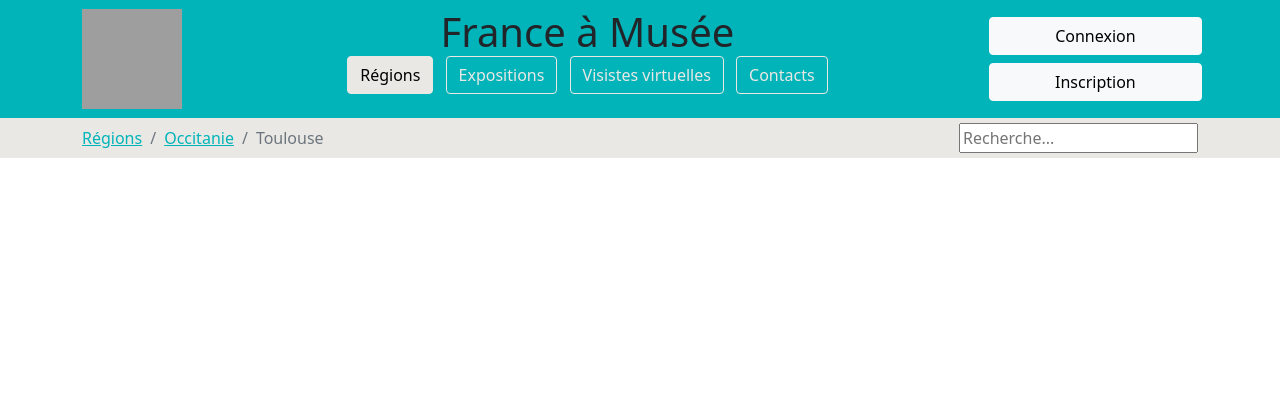
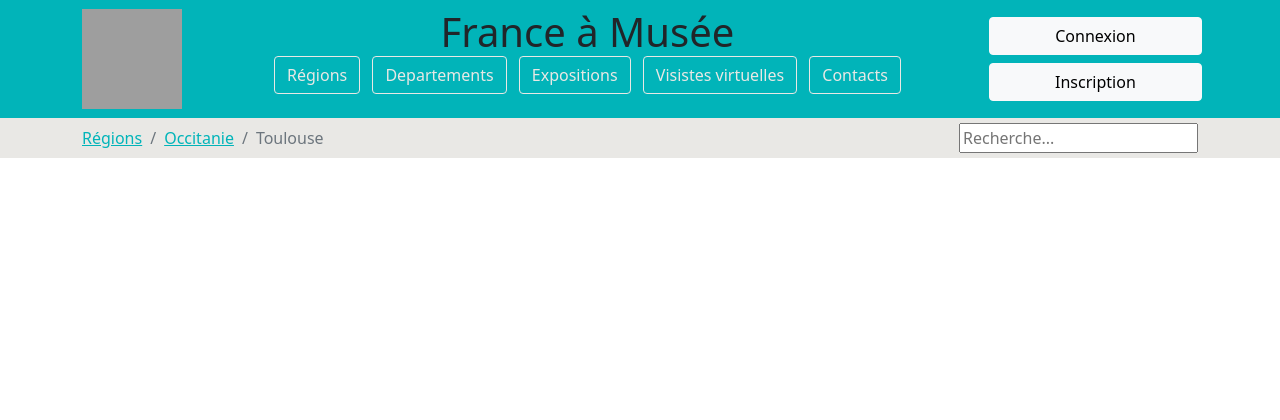
Before and after one commit to Chrissdroid/studious-fiesta, a PHP site: page /departement.php in a window 1280 px wide. Shown: the top 420 px of the page. Run offline with PHP 8.4, Linux system fonts and the light colour scheme; data that the repository does not hold is empty; grey boxes are pictures that could not be loaded.

Commit message:
pull PatDepartement

```diff
--- a/public/musees.php
+++ b/public/musees.php
@@ -36,7 +36,6 @@
                 <?php
                     };
         ?>
-
         <?php require '../src/includes/footer.php'; ?>
     </body>
 
--- a/src/includes/header.php
+++ b/src/includes/header.php
@@ -7,10 +7,11 @@
                 <div class="text-center">
                     <span class="h1">France à Musée</span>
                     <ul class="list-inline">
-                        <li class="list-inline-item"><a class="btn btn-outline-secondary active" href="">Régions</a></li>
-                        <li class="list-inline-item"><a class="btn btn-outline-secondary" href="">Expositions</a></li>
-                        <li class="list-inline-item"><a class="btn btn-outline-secondary" href="">Visistes virtuelles</a></li>
-                        <li class="list-inline-item"><a class="btn btn-outline-secondary" href="">Contacts</a></li>
+                        <li class="list-inline-item"><a class="btn btn-outline-secondary" href="./regions.php">Régions</a></li>
+                        <li class="list-inline-item"><a class="btn btn-outline-secondary" href="./departement.php">Departements</a></li>
+                        <li class="list-inline-item"><a class="btn btn-outline-secondary" href="./expositions.php">Expositions</a></li>
+                        <li class="list-inline-item"><a class="btn btn-outline-secondary" href="./visites-virtuelles.php">Visistes virtuelles</a></li>
+                        <li class="list-inline-item"><a class="btn btn-outline-secondary" href="./contacts.php">Contacts</a></li>
                     </ul>
                 </div>
                 <div class="row g-2">
```
Also changed, not shown: public/index.php (+28 -4 lines).
